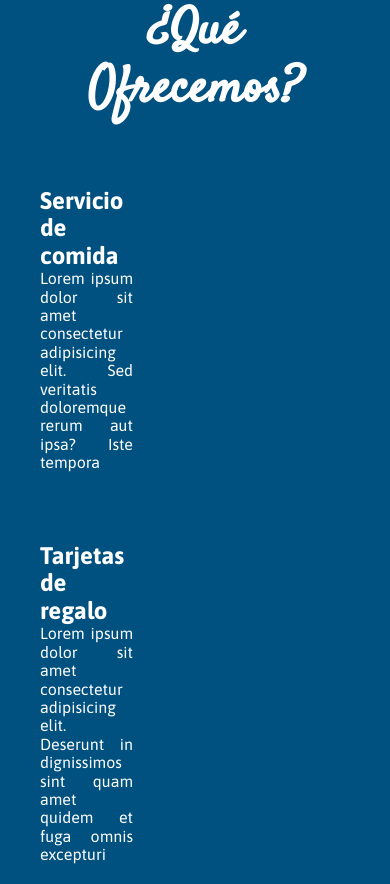
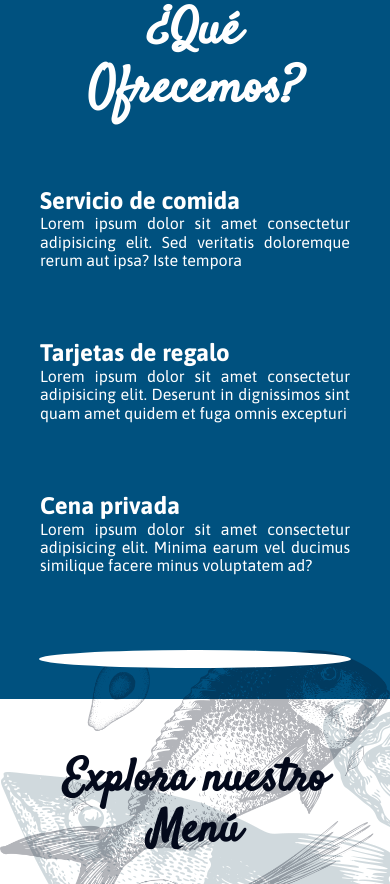
Before and after one commit to marlon-rt14/food-template-the-sea, a plain HTML site: page index.html in a window 390 px wide. Shown: the part 1390-2274 px from the top of the page. Drawn offline with Linux system fonts and the light colour scheme.

Commit message:
Fix bugs

```diff
--- a/mobile-responsive.css
+++ b/mobile-responsive.css
@@ -265,9 +265,6 @@
     margin: 10px 0px;
   }
 
-  .home-offer-items ul li div:first-child {
-    max-width: 30%;
-  }
 
   .home-offer-bkg {
     order: 10;
```
